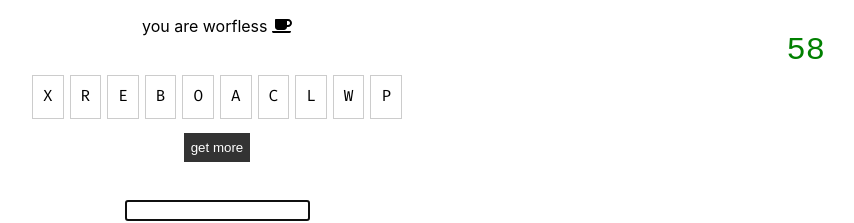
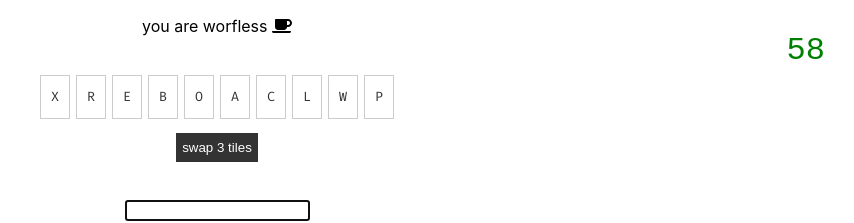
Before and after one commit to juniferd/worfless, a React (Create React App) app: page / in a window 1280 px wide. Both pictures are taken after a click on the button "play worfless". Shown: the top 223 px of the page, without its empty margins (423-1277 px from the left). Built offline with nearby package versions, Linux system fonts and the light colour scheme.

Commit message:
replace getting more tiles with swap 3

```diff
--- a/src/Game.js
+++ b/src/Game.js
@@ -26,13 +26,14 @@ export default function Game() {
   const textInput = useRef()
   const [finalScoreText, setFinalScoreText] = useState([])
   const [dictionary, setDictionary] = useState({})
+  const [swapMode, setSwapMode] = useState(false)
 
   const grabTiles = useCallback(
-    (n = 10, currGameLetters = gameTiles) => {
+    (n = 10, currTiles = gameTiles) => {
       const nextTiles = letters
         .slice(0, n)
         .map((letter, i) => ({ id: `${letter}-${i + 1 + counter}`, letter }))
-      setGameTiles([...currGameLetters, ...nextTiles])
+      setGameTiles([...currTiles, ...nextTiles])
       setLetters(letters.slice(n))
       setCounter(counter + n)
     },
@@ -68,7 +69,7 @@ export default function Game() {
 
   useEffect(() => {
     if (gameStarted) {
-      if (stats.firstGame) setStats({...stats, firstGame: false })
+      if (stats.firstGame) setStats({ ...stats, firstGame: false })
       grabTiles()
       textInput.current.focus()
     } else {
@@ -135,7 +136,7 @@ export default function Game() {
           valid: false,
           message: 'word must be longer than 2 letters',
         })
-      } else if(checkIfWordAlreadyUsed(word)) {
+      } else if (checkIfWordAlreadyUsed(word)) {
         setValid({
           valid: false,
           message: 'you already used that word',
@@ -157,9 +158,40 @@ export default function Game() {
     }
   }
 
-  function handleGetMore() {
-    grabTiles(3);
-    textInput.current.focus();
+  function handleStartSwap() {
+    // clear any found tiles
+    const updatedTiles = [...gameTiles].map(t => ({ ...t, found: false }))
+    setInputValue('')
+    setGameTiles(updatedTiles)
+    setSwapMode(true)
+  }
+
+  function handleCancelSwap() {
+    // clear any pressed
+    const updatedTiles = [...gameTiles].map(t => ({...t, pressed: false}))
+
+    setGameTiles(updatedTiles)
+    setSwapMode(false)
+  }
+
+  function selectTile(id) {
+    const updatedTiles = [...gameTiles]
+    if (swapMode) {
+      const tile = updatedTiles.find((tile) => tile.id === id)
+      tile.pressed = !tile.pressed;
+      const numPressed = updatedTiles.reduce((acc, t) => {
+        return t.pressed ? acc + 1 : acc
+      }, 0)
+      if (numPressed === 3) {
+        // remove pressed tiles, exit swap mode, grab 3 tiles
+        grabTiles(3, updatedTiles.filter(t => !t.pressed))
+        setSwapMode(false)
+        textInput.current.focus();
+      } else {
+        setGameTiles(updatedTiles)
+      }
+    }
+    // TODO selecting tiles by clicking
   }
 
   return (
@@ -168,11 +200,27 @@ export default function Game() {
         {gameStarted ? (
           <>
             <TileWrapper>
-              {gameTiles.map(({ id, letter, found }) => (
-                <Tile key={id} found={found} id={id} letter={letter} />
+              {gameTiles.map(({ id, letter, found, pressed}) => (
+                <Tile
+                  key={id}
+                  found={found}
+                  id={id}
+                  letter={letter}
+                  pressed={pressed}
+                  onClick={() => selectTile(id)}
+                  disabled={!swapMode}
+                />
               ))}
             </TileWrapper>
-            <button onClick={handleGetMore} style={{background: '#333'}}>get more</button>
+            {swapMode ? (
+              <button onClick={handleCancelSwap} style={{ background: '#333' }}>
+                cancel swap
+              </button>
+            ) : (
+              <button onClick={handleStartSwap} style={{ background: '#333' }}>
+                swap 3 tiles
+              </button>
+            )}
           </>
         ) : (
           <Empty />
--- a/src/components/Tile.js
+++ b/src/components/Tile.js
@@ -1,13 +1,9 @@
-import PropTypes from 'prop-types';
-import React from 'react';
+import PropTypes from 'prop-types'
+import React from 'react'
 import styles from './Tile.module.css'
 
-export function TileWrapper({children}) {
-  return (
-    <div className={styles.wrapper}>
-      {children}
-    </div>
-  )
+export function TileWrapper({ children }) {
+  return <div className={styles.wrapper}>{children}</div>
 }
 
 // FIXME
@@ -15,11 +11,17 @@ TileWrapper.propTypes = {
   children: PropTypes.any,
 }
 
-function Tile({ id, letter, found }) {
+function Tile({ id, letter, found, onClick, pressed, disabled }) {
   return (
-    <span className={[found ? styles.found : '', styles.tile].join(' ')} id={id}>
+    <button
+      className={[found ? styles.found : '', styles.tile].join(' ')}
+      id={id}
+      onClick={onClick}
+      aria-pressed={pressed ? 'true' : 'false'}
+      disabled={disabled}
+    >
       {letter}
-    </span>
+    </button>
   )
 }
 
@@ -28,6 +30,9 @@ Tile.propTypes = {
   id: PropTypes.string,
   letter: PropTypes.string,
   found: PropTypes.bool,
+  onClick: PropTypes.func,
+  pressed: PropTypes.bool,
+  disabled: PropTypes.bool,
 }
 
 export default Tile
--- a/src/components/Tile.module.css
+++ b/src/components/Tile.module.css
@@ -1,10 +1,19 @@
 .tile {
   font-family: 'Fira Mono', monospace;
+  color: #333;
   border: 1px solid #ccc;
   padding: 10px;
   margin: 3px;
   position: relative;
 }
+.tile[aria-pressed="true"] {
+  background: #ccc;
+}
+.tile[disabled] {
+  cursor: default;
+  background: #fff;
+}
+
 .found::before {
   content: '';
   position: absolute;
--- a/src/modules/dictionary/index.js
+++ b/src/modules/dictionary/index.js
@@ -13,7 +13,3 @@ export function createDictionary() {
   })
   return dict
 }
-
-export function checkDictionary(word, dict) {
-  return word in dict
-}
```
Also changed, not shown: 1 other file (tests, documents, lock files or other folders).
